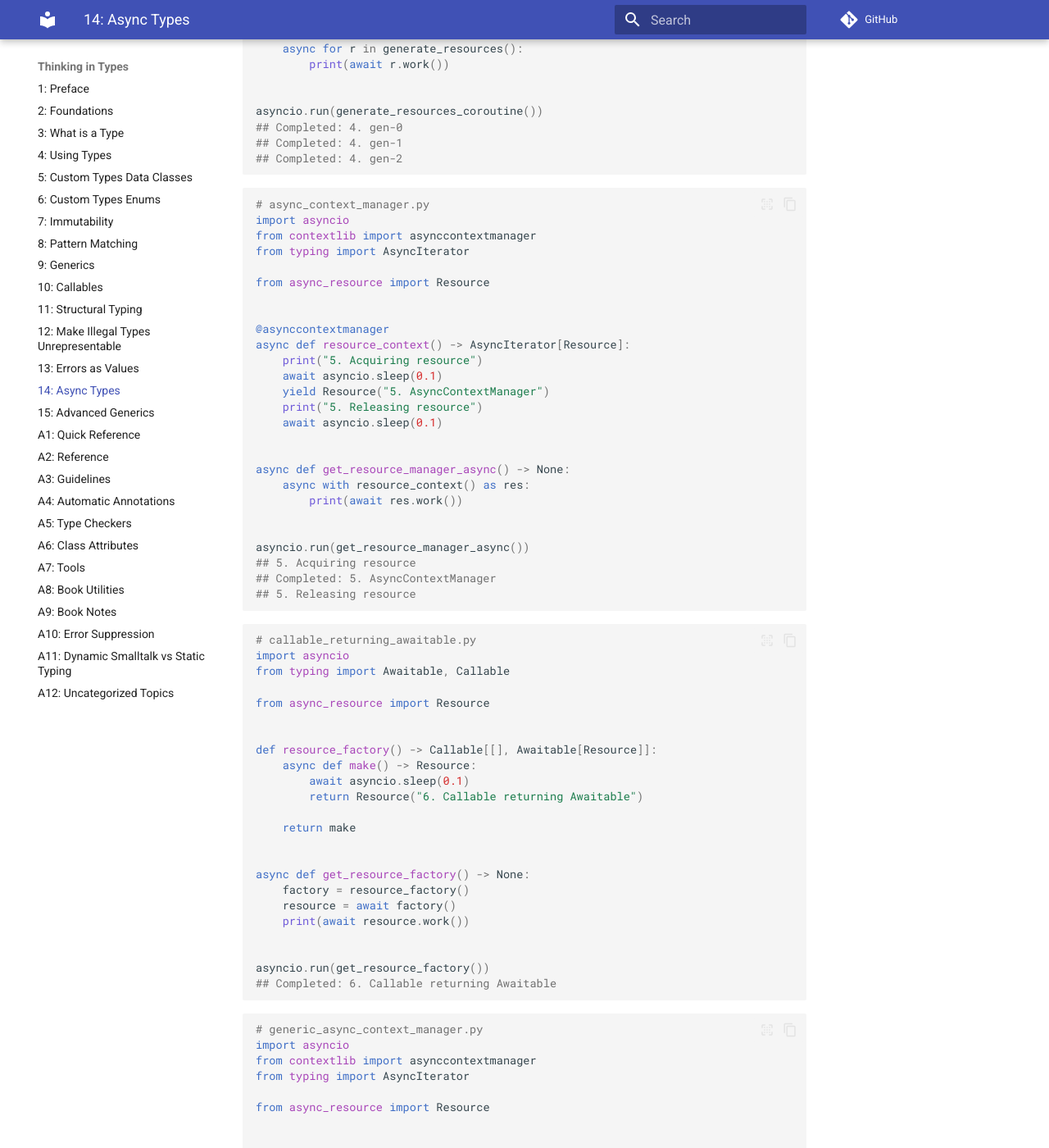
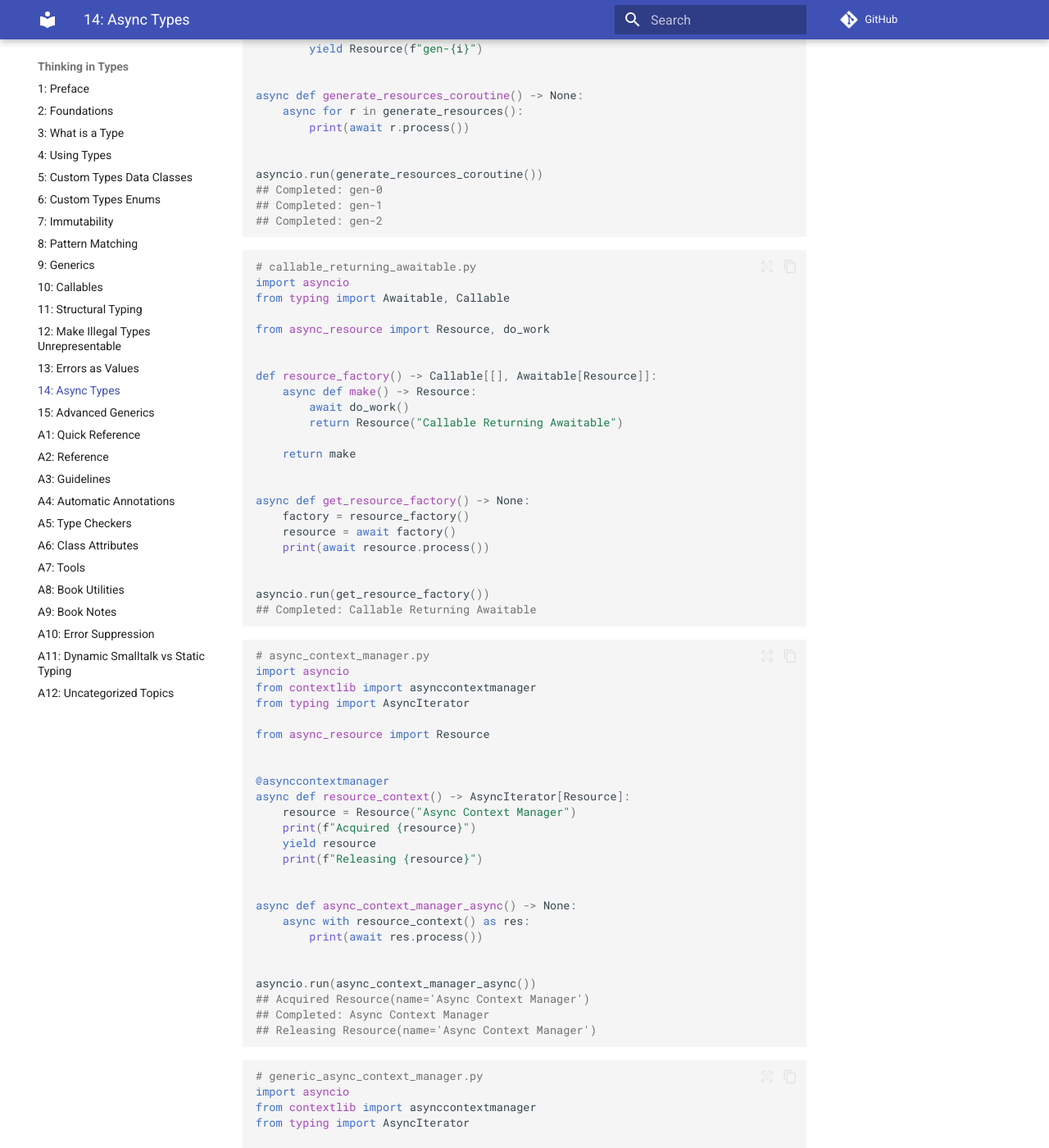
Before and after one commit to ThinkingInTypes/ThinkingInTypes.github.io, an MkDocs documentation site: the page built from Chapters/C14_Async_Types.md, in a window 1280 px wide and 1400 px high, scrolled down 2267 px. Shown: the whole window at 82% size. Built offline with MkDocs 1.6.1 and Material for MkDocs 9.7.7, drawn with Linux system fonts in a browser that asks for light colours; comment, search, counter and statistics services are not loaded; some of the changed text lies outside the part shown.

Commit message:
Update C14_Async_Types.md
cleanup

````diff
--- a/Chapters/C14_Async_Types.md
+++ b/Chapters/C14_Async_Types.md
@@ -7,17 +7,21 @@ import asyncio
 from dataclasses import dataclass
 
 
+async def do_work():
+    await asyncio.sleep(0.1)
+
+
 @dataclass
 class Resource:
     name: str
 
     @classmethod
     async def get(cls, name: str) -> Resource:
-        await asyncio.sleep(0.1)
+        await do_work()
         return cls(name=name)
 
-    async def work(self) -> str:
-        await asyncio.sleep(0.1)
+    async def process(self) -> str:
+        await do_work()
         return f"Completed: {self.name}"
 ```
 
@@ -30,16 +34,16 @@ from async_resource import Resource
 
 
 def get_resource_awaitable() -> Awaitable[Resource]:
-    return Resource.get("1. Awaitable")
+    return Resource.get("Awaitable")
 
 
 async def get_async_resource_awaitable() -> None:
     resource = await get_resource_awaitable()
-    print(await resource.work())
+    print(await resource.process())
 
 
 asyncio.run(get_async_resource_awaitable())
-## Completed: 1. Awaitable
+## Completed: Awaitable
 ```
 
 ```python
@@ -50,16 +54,16 @@ from async_resource import Resource
 
 
 def get_resource_coroutine() -> Coroutine[None, None, Resource]:
-    return Resource.get("2. Coroutine")
+    return Resource.get("Coroutine")
 
 
 async def get_async_resource_coroutine() -> None:
     resource = await get_resource_coroutine()
-    print(await resource.work())
+    print(await resource.process())
 
 
 asyncio.run(get_async_resource_coroutine())
-## Completed: 2. Coroutine
+## Completed: Coroutine
 ```
 
 ```python
@@ -67,7 +71,7 @@ asyncio.run(get_async_resource_coroutine())
 import asyncio
 from typing import AsyncIterator, AsyncIterable
 
-from async_resource import Resource
+from async_resource import Resource, do_work
 
 
 class ResourceStreamer:
@@ -81,15 +85,15 @@ class ResourceStreamer:
         if self.count <= 0:
             raise StopAsyncIteration
         self.count -= 1
-        await asyncio.sleep(0.1)
-        return Resource(f"3. stream-{self.count}")
+        await do_work()
+        return Resource(f"Stream-{self.count}")
 
 
 async def consume_stream(
     stream: AsyncIterable[Resource],
 ) -> None:
     async for resource in stream:
-        print(await resource.work())
+        print(await resource.process())
 
 
 async def consumer() -> None:
@@ -107,24 +111,50 @@ asyncio.run(consumer())
 import asyncio
 from typing import AsyncGenerator
 
-from async_resource import Resource
+from async_resource import Resource, do_work
 
 
 async def generate_resources() -> AsyncGenerator[Resource, None]:
     for i in range(3):
-        await asyncio.sleep(0.1)
-        yield Resource(f"4. gen-{i}")
+        await do_work()
+        yield Resource(f"gen-{i}")
 
 
 async def generate_resources_coroutine() -> None:
     async for r in generate_resources():
-        print(await r.work())
+        print(await r.process())
 
 
 asyncio.run(generate_resources_coroutine())
-## Completed: 4. gen-0
-## Completed: 4. gen-1
-## Completed: 4. gen-2
+## Completed: gen-0
+## Completed: gen-1
+## Completed: gen-2
+```
+
+```python
+# callable_returning_awaitable.py
+import asyncio
+from typing import Awaitable, Callable
+
+from async_resource import Resource, do_work
+
+
+def resource_factory() -> Callable[[], Awaitable[Resource]]:
+    async def make() -> Resource:
+        await do_work()
+        return Resource("Callable Returning Awaitable")
+
+    return make
+
+
+async def get_resource_factory() -> None:
+    factory = resource_factory()
+    resource = await factory()
+    print(await resource.process())
+
+
+asyncio.run(get_resource_factory())
+## Completed: Callable Returning Awaitable
 ```
 
 ```python
@@ -138,48 +168,21 @@ from async_resource import Resource
 
 @asynccontextmanager
 async def resource_context() -> AsyncIterator[Resource]:
-    print("5. Acquiring resource")
-    await asyncio.sleep(0.1)
-    yield Resource("5. AsyncContextManager")
-    print("5. Releasing resource")
-    await asyncio.sleep(0.1)
+    resource = Resource("Async Context Manager")
+    print(f"Acquired {resource}")
+    yield resource
+    print(f"Releasing {resource}")
 
 
-async def get_resource_manager_async() -> None:
+async def async_context_manager_async() -> None:
     async with resource_context() as res:
-        print(await res.work())
+        print(await res.process())
 
 
-asyncio.run(get_resource_manager_async())
-## 5. Acquiring resource
-## Completed: 5. AsyncContextManager
-## 5. Releasing resource
-```
-
-```python
-# callable_returning_awaitable.py
-import asyncio
-from typing import Awaitable, Callable
-
-from async_resource import Resource
-
-
-def resource_factory() -> Callable[[], Awaitable[Resource]]:
-    async def make() -> Resource:
-        await asyncio.sleep(0.1)
-        return Resource("6. Callable returning Awaitable")
-
-    return make
-
-
-async def get_resource_factory() -> None:
-    factory = resource_factory()
-    resource = await factory()
-    print(await resource.work())
-
-
-asyncio.run(get_resource_factory())
-## Completed: 6. Callable returning Awaitable
+asyncio.run(async_context_manager_async())
+## Acquired Resource(name='Async Context Manager')
+## Completed: Async Context Manager
+## Releasing Resource(name='Async Context Manager')
 ```
 
 ```python
@@ -199,12 +202,12 @@ async def manage[T](value: T) -> AsyncIterator[T]:
 
 
 async def generic_async_context_manager() -> None:
-    async with manage(Resource("7. Generic")) as resource:
-        print(await resource.work())
+    async with manage(Resource("Generic ACM")) as resource:
+        print(await resource.process())
 
 
 asyncio.run(generic_async_context_manager())
-## Acquiring Resource(name='7. Generic')
-## Completed: 7. Generic
-## Releasing Resource(name='7. Generic')
+## Acquiring Resource(name='Generic ACM')
+## Completed: Generic ACM
+## Releasing Resource(name='Generic ACM')
 ```
````
Also changed, not shown: other parts of Chapters/C14_Async_Types.md (+3 -3 lines).
